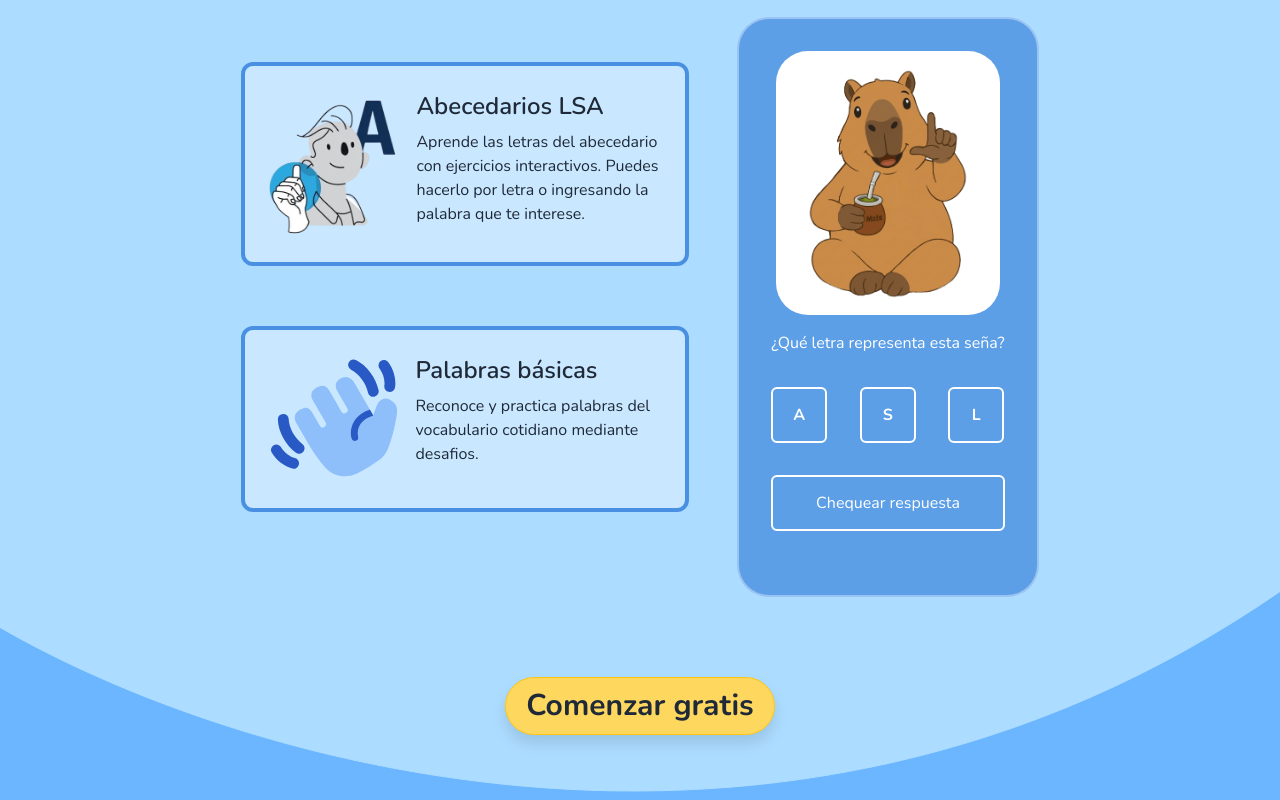
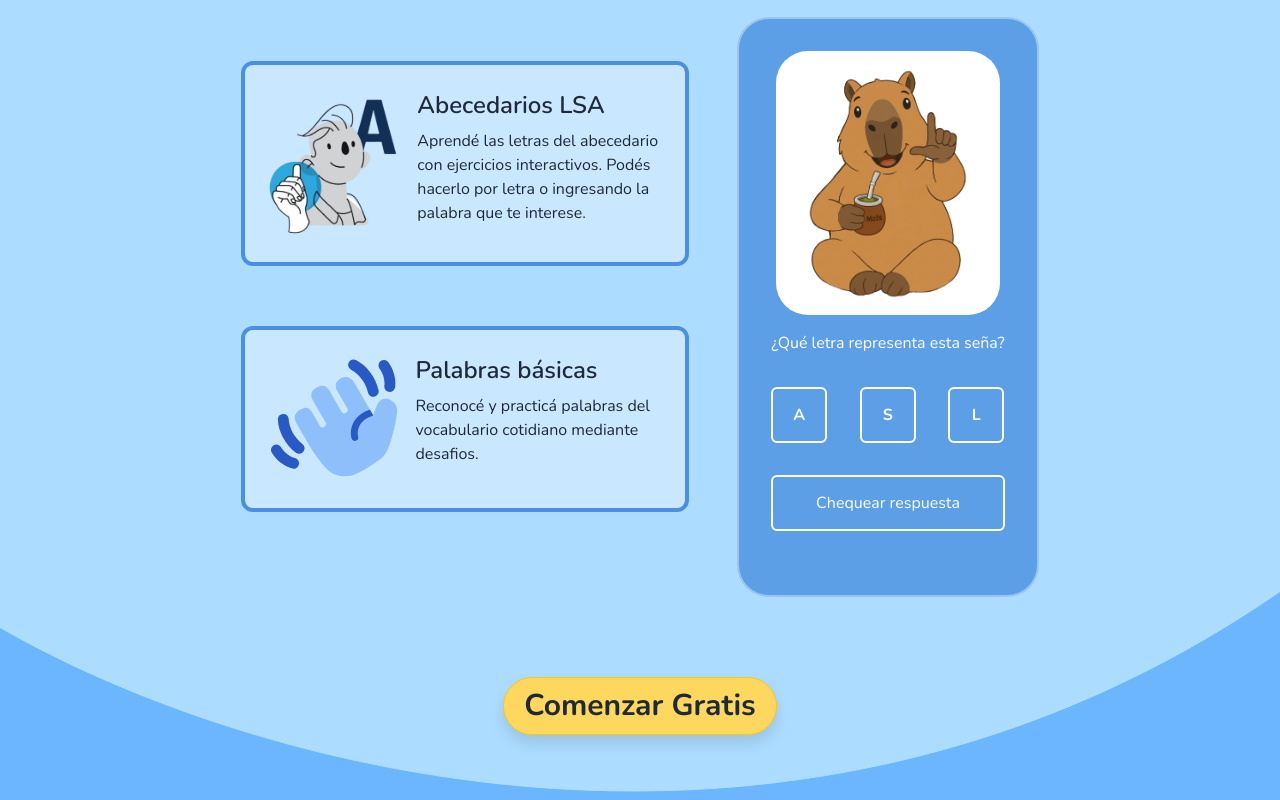
Before and after one commit to Innov-lab2026/proyecto-lenguajeSenias-grupo9, a React (Vite) app in the folder landing-page/: page / in a window 1280 px wide. Shown: the part 2980-3780 px from the top of the page. Built offline with nearby package versions, Linux system fonts and the light colour scheme.

Commit message:
actualizar componentes del landing page

```diff
--- a/landing-page/src/components/demo/DemoSection.tsx
+++ b/landing-page/src/components/demo/DemoSection.tsx
@@ -30,13 +30,13 @@ export default function DemoSection() {
 
                     <FeatureCard
                         title="Abecedarios LSA"
-                        description="Aprende las letras del abecedario con ejercicios interactivos. Puedes hacerlo por letra o ingresando la palabra que te interese."
+                        description="Aprendé las letras del abecedario con ejercicios interactivos. Podés hacerlo por letra o ingresando la palabra que te interese."
                         image={letraA}
                         className="w-120" />
 
                     <FeatureCard
                         title="Palabras básicas"
-                        description="Reconoce y practica palabras del vocabulario cotidiano mediante desafios."
+                        description="Reconocé y practicá palabras del vocabulario cotidiano mediante desafios."
                         image={manito}
                         className="w-70" />
 
@@ -47,7 +47,7 @@ export default function DemoSection() {
             </div>
 
             <ButtonSuccess>
-                Comenzar gratis
+                Comenzar Gratis
             </ButtonSuccess>
 
         </div>
--- a/landing-page/src/sections/Footer.tsx
+++ b/landing-page/src/sections/Footer.tsx
@@ -9,7 +9,7 @@ export default function Footer() {
             CarpiSeñas
           </span>
           <p className="text-sm leading-relaxed opacity-85">
-            Acercando el Lenguaje de Señas Argentina (LSA) a personas oyentes de forma accesible, divertida e interactiva.
+            Acercando la Lengua de Señas Argentina (LSA) a todas las personas de forma accesible, divertida e interactiva.
           </p>
         </div>
 
--- a/landing-page/src/sections/Team.tsx
+++ b/landing-page/src/sections/Team.tsx
@@ -44,7 +44,7 @@ export default function Team() {
                     Coordinador: Gustavo Ovejero
                 </p>
 
-                <ButtonSuccess className="px-10">Comienza ya</ButtonSuccess>
+                <ButtonSuccess className="px-10">Comienza Ya</ButtonSuccess>
             </div>
 
         </SectionLayout>
```
